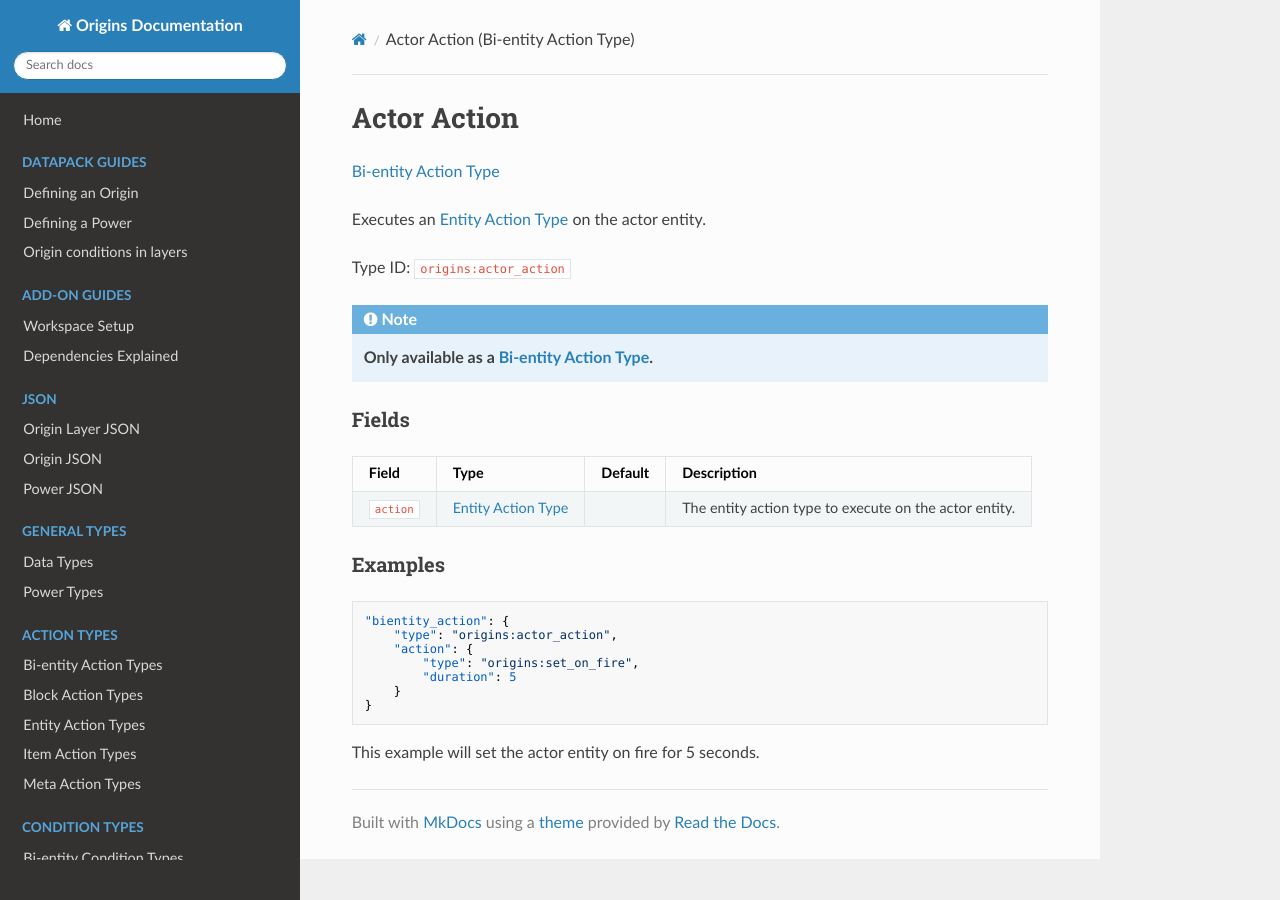
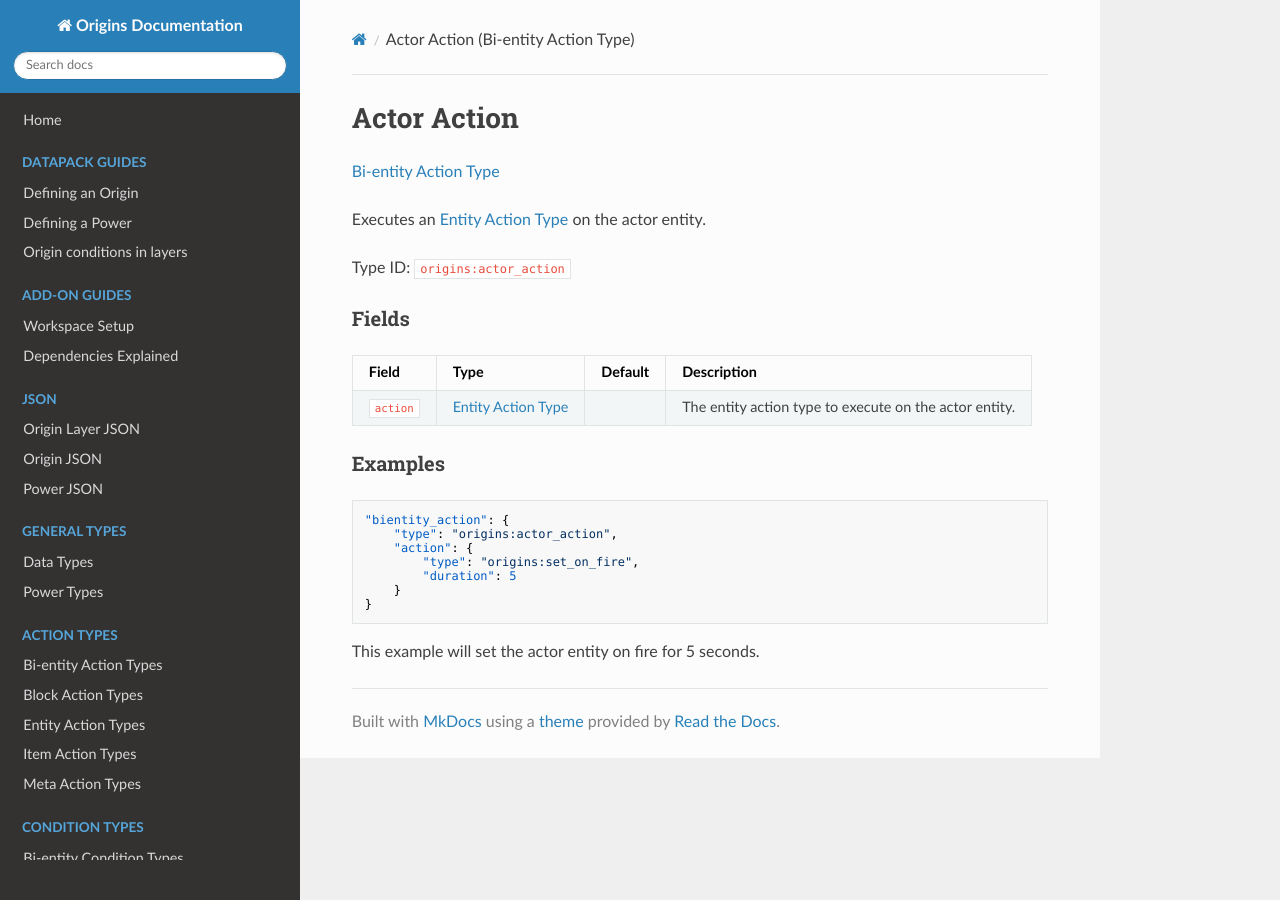
Before and after one commit to apace100/origins-docs, an MkDocs documentation site: the page built from docs/types/bientity_action_types/actor_action.md, in a window 1280 px wide. Built offline with MkDocs 1.6.1, drawn with Linux system fonts in a browser that asks for light colours; nearby versions of some CDN libraries.

Commit message:
Updated `actor_action.md` & `target_action.md` [Meta] (Bi-entity Action Types)
Removed the admonition notes

```diff
--- a/docs/types/bientity_action_types/actor_action.md
+++ b/docs/types/bientity_action_types/actor_action.md
@@ -10,10 +10,6 @@ date: 2021-10-07
 Executes an [Entity Action Type](../entity_action_types.md) on the actor entity.
 
 Type ID: `origins:actor_action`
-
-!!! note
-
-    **Only available as a [Bi-entity Action Type](../bientity_action_types.md).**
 
 
 ### Fields
```
Also changed, not shown: docs/types/bientity_action_types/target_action.md (+0 -4 lines).
